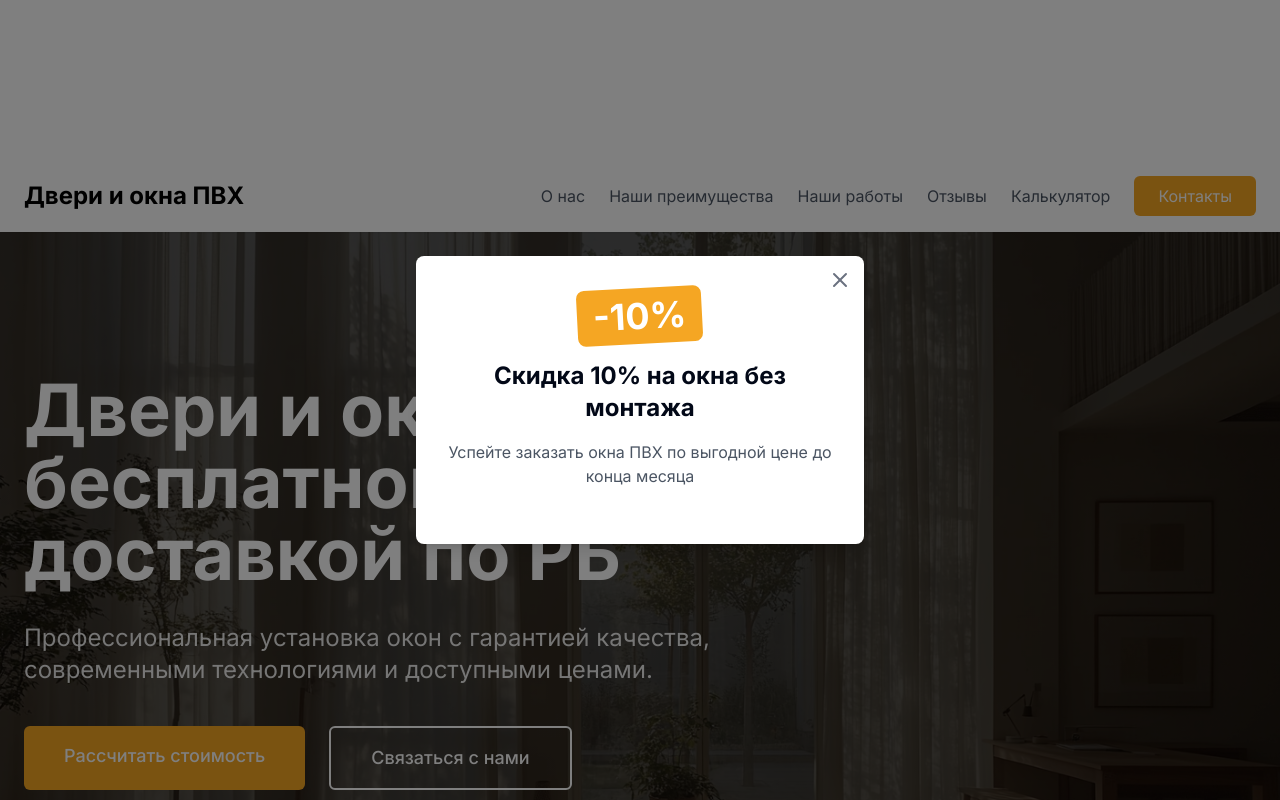
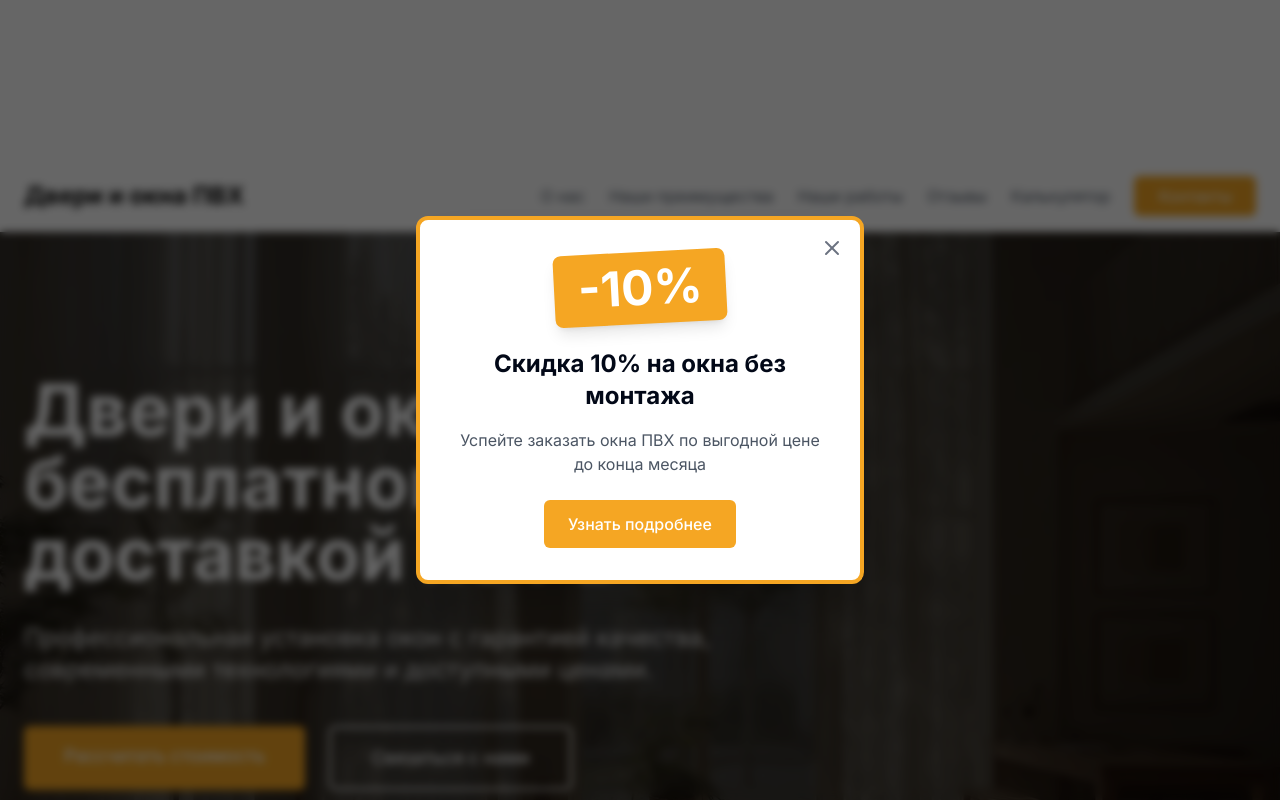
Before and after one commit to taniarub/dveri-okna-by-builder, a React (Vite) app: page / in a window 1280 px wide. Shown: the top 800 px of the page. Built offline with nearby package versions, Linux system fonts and the light colour scheme.

Commit message:
Fix calculator page and popup design
-   Ensured the consent text in the calculator page matches the main page.
-   Removed the specified text.
-   Improved the design of the promotion popup.

```diff
--- a/src/components/PromotionPopup.tsx
+++ b/src/components/PromotionPopup.tsx
@@ -26,19 +26,19 @@ const PromotionPopup = () => {
   if (!isVisible) return null;
 
   return (
-    <div className="fixed inset-0 z-50 flex items-center justify-center p-4 bg-black/50 animate-fade-in">
-      <div className="relative max-w-md w-full bg-white rounded-lg shadow-lg overflow-hidden animate-scale-in">
+    <div className="fixed inset-0 z-50 flex items-center justify-center p-4 bg-black/60 animate-fade-in backdrop-blur-sm">
+      <div className="relative max-w-md w-full bg-white rounded-xl shadow-2xl overflow-hidden animate-scale-in border-4 border-brand-orange">
         <button
           onClick={closePopup}
-          className="absolute top-3 right-3 text-gray-500 hover:text-gray-700 transition-colors"
+          className="absolute top-3 right-3 text-gray-500 hover:text-gray-700 transition-colors bg-white rounded-full p-1 hover:bg-gray-100"
           aria-label="Закрыть"
         >
           <X size={24} />
         </button>
 
         <div className="p-6 md:p-8">
-          <div className="mb-4 text-center">
-            <span className="inline-block bg-brand-orange text-white font-bold text-3xl md:text-4xl px-4 py-2 rounded-lg transform -rotate-3">
+          <div className="mb-6 text-center">
+            <span className="inline-block bg-brand-orange text-white font-bold text-4xl md:text-5xl px-6 py-3 rounded-lg transform -rotate-3 shadow-lg">
               -10%
             </span>
           </div>
@@ -50,6 +50,16 @@ const PromotionPopup = () => {
           <p className="text-gray-600 text-center mb-6">
             Успейте заказать окна ПВХ по выгодной цене до конца месяца
           </p>
+
+          <div className="text-center">
+            <a
+              href="#calculator"
+              onClick={closePopup}
+              className="inline-block px-6 py-3 bg-brand-orange text-white rounded-md hover:bg-[#e69816] transition-colors font-medium"
+            >
+              Узнать подробнее
+            </a>
+          </div>
         </div>
       </div>
     </div>
--- a/src/pages/CalculatorPage.tsx
+++ b/src/pages/CalculatorPage.tsx
@@ -1,3 +1,4 @@
+
 import { useState } from "react";
 import { toast } from "@/components/ui/use-toast";
 import { Link } from "react-router-dom";
@@ -364,7 +365,7 @@ const CalculatorPage = () => {
                     onChange={handleContactInfoChange}
                   />
                   <label htmlFor="consent" className="ml-2">
-                    Нажимая кнопку, вы соглашаетесь на обработку персональных данных
+                    Нажимая кнопку, вы соглашаетесь на <a href="#" className="text-brand-orange underline">обработку персональных данных</a>
                   </label>
                 </div>
               </div>
```
